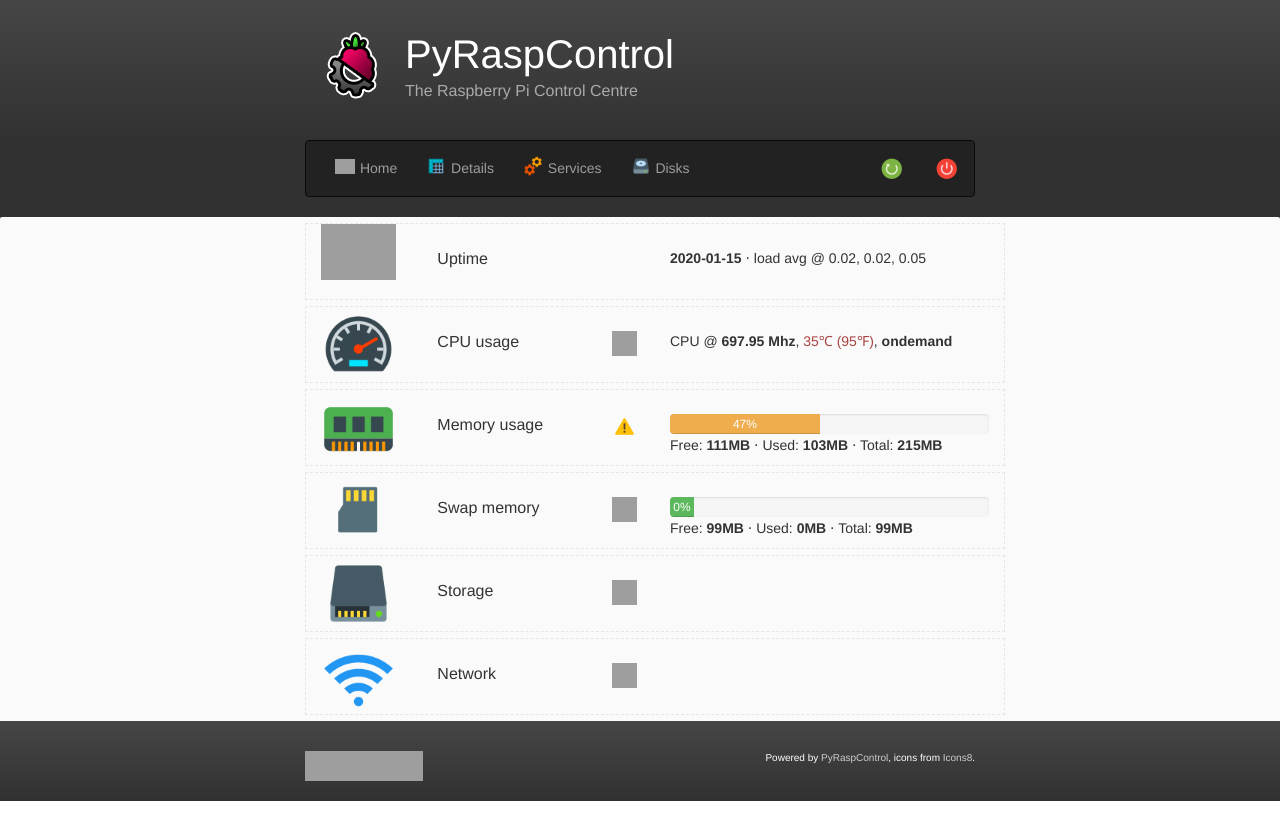
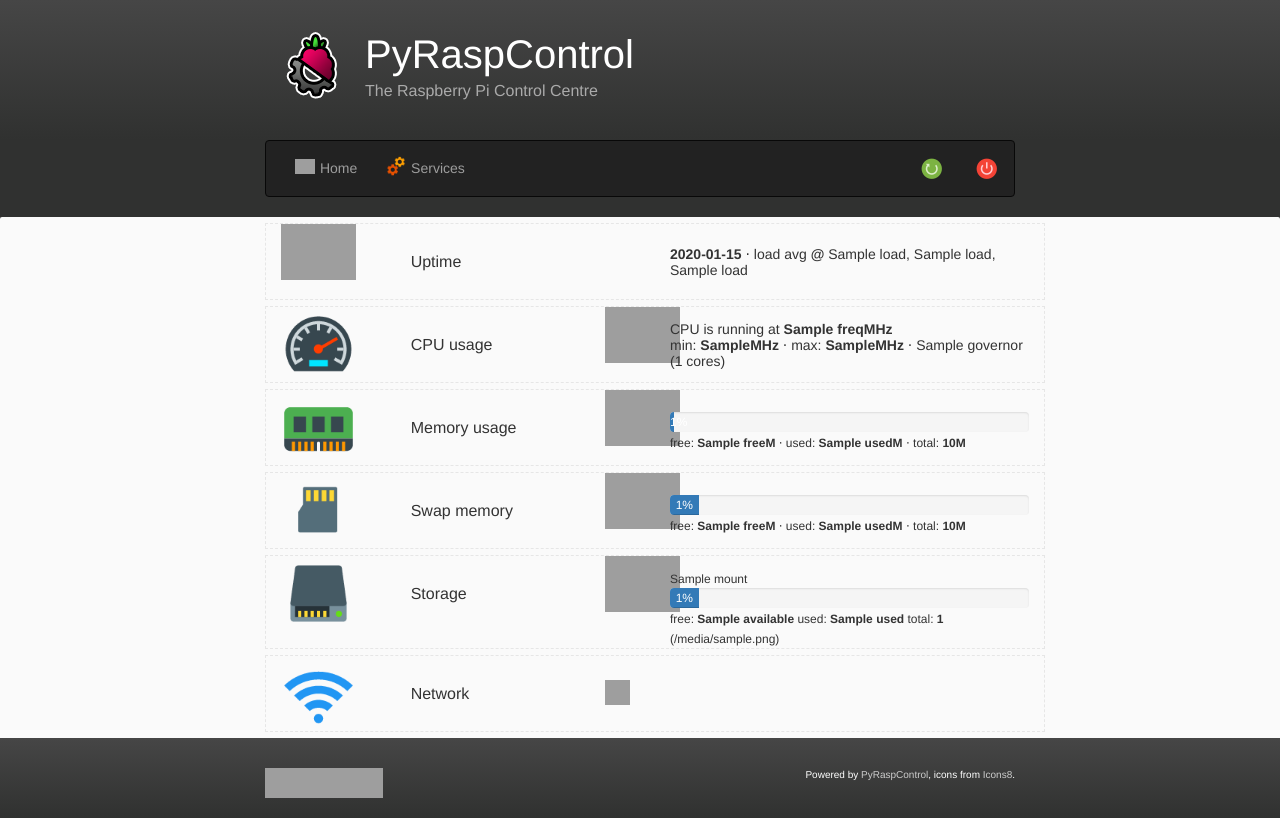
Before and after one commit to davidvuong/pyraspcontrol, a Flask app: template pyraspcontrol/templates/home.html in a window 1280 px wide. Run offline with Flask 2, Linux system fonts and the light colour scheme; the template is opened without the code that fills it: most values are stand-ins (such as "Sample title", 1, 10 or a date in 2020); some libraries are stand-ins or nearby versions; grey boxes are pictures that could not be loaded.

Commit message:
feat+fix+rm(home): integrated lib with home page
1. Fixed a few bugs in a couple library modules in the process.
2. Reduced the warning and danger threshold for storage spaces.
3. Removed disks and details pages (for now)

```diff
--- a/pyraspcontrol/lib/memory.py
+++ b/pyraspcontrol/lib/memory.py
@@ -28,7 +28,7 @@
 
 
 def get_ram_info():
-    ram_data = map(int, re.findall(_FREE_PATTERN, _execute_free()[2]))
+    ram_data = map(int, re.findall(_FREE_PATTERN, _execute_free()[1]))
     total, used, free, shared, buffers, cached = ram_data
     data = {
         'total': total,
@@ -41,7 +41,7 @@
         'alert': constants.SUCCESS,
     }
     data['percentage'] = int(round((data['used'] / total) * 100))
-    if data['alert'] >= _WARNING_MEMORY_THRESHOLD:
+    if data['percentage'] >= _WARNING_MEMORY_THRESHOLD:
         data['alert'] = constants.WARNING
     return data
 
@@ -52,7 +52,7 @@
         'total': total,
         'used': used,
         'free': free,
-        'percentage': used / total,
+        'percentage': int(round(used / total)),
         'alert': constants.SUCCESS,
     }
     if data['percentage'] > _MAX_USED_SWAP:
--- a/pyraspcontrol/lib/storage.py
+++ b/pyraspcontrol/lib/storage.py
@@ -6,8 +6,8 @@
 
 from pyraspcontrol.lib import constants
 
-_DISK_USAGE_DANGER_THRESHOLD = 90
-_DISK_USAGE_WARNING_THRESHOLD = 70
+_DISK_USAGE_DANGER_THRESHOLD = 85
+_DISK_USAGE_WARNING_THRESHOLD = 65
 
 
 def get_disks():
@@ -44,4 +44,5 @@
             disk_data['alert'] = constants.DANGER
         if disk_data['percentage'] > _DISK_USAGE_WARNING_THRESHOLD:
             disk_data['alert'] = constants.WARNING
+        data.append(disk_data)
     return data
--- a/pyraspcontrol/static/css/home.css
+++ b/pyraspcontrol/static/css/home.css
@@ -11,15 +11,36 @@
     min-height: 77px;
 }
 
+/* row-content */
 div.home-page * .title,
+div.home-page * .content-wrapper {
+    line-height: 75px;
+}
 div.home-page * .content {
     font-size: 14px;
 
-    position: relative;
-    top: 24px;
+    display: inline-block;
+    vertical-align: middle;
+    line-height: normal;
 }
-div.home-page * span.title {
+div.home-page * .title {
     font-size: 16px;
+}
+
+/* row-progress-content */
+div.home-page * .progress.content {
+    display: block;
+    margin-bottom: 0;
+}
+div.home-page * .progress-bar-content {
+    font-size: 12px;
+}
+
+div.home-page * .progress-content-wrapper {
+    padding-top: 12px;
+}
+div.home-page * .progress-content-wrapper.simple {
+    padding-top: 22px;
 }
 
 div.home-page * img[src="../static/images/icons/danger.png"],
@@ -28,6 +49,8 @@
     width: 25px;
     height: 25px;
 
+    cursor: pointer;
+
     position: relative;
     top: 24px;
 }
--- a/pyraspcontrol/static/css/pyraspcontrol.css
+++ b/pyraspcontrol/static/css/pyraspcontrol.css
@@ -8,8 +8,8 @@
     padding: 40px 20px;
 }
 
-.container, .navbar .container {
-    max-width: 700px;
+.container, .navbar {
+    max-width: 780px;
 }
 
 .container-content {
@@ -94,11 +94,6 @@
     font-size: 10px;
 }
 
-.progress-bar-content {
-    position: relative;
-    top: 5px;
-}
-
 /* Media queries */
 @media (max-width: 770px) {
     body {
--- a/pyraspcontrol/templates/components/navbar.tpl.html
+++ b/pyraspcontrol/templates/components/navbar.tpl.html
@@ -20,17 +20,9 @@
                 <a href="/">
                     <img src="../static/images/icons/home.png" class="navbar-icon"> Home</a>
             </li>
-            <li {% if page == 'details' %} class="active" {% endif %}>
-                <a href="/details">
-                    <img src="../static/images/icons/datasheet.png" class="navbar-icon"> Details</a>
-            </li>
             <li {% if page == 'services' %} class="active" {% endif %}>
                 <a href="/services">
                     <img src="../static/images/icons/services.png" class="navbar-icon"> Services</a>
-            </li>
-            <li {% if page == 'disks' %} class="active" {% endif %}>
-                <a href="/disks">
-                    <img src="../static/images/icons/disks.png" class="navbar-icon"> Disks</a>
             </li>
         </ul>
         <ul class="nav navbar-nav navbar-right">
--- a/pyraspcontrol/templates/details.html
+++ /dev/null
@@ -1,6 +0,0 @@
-{% extends 'components/base.tpl.html' %}
-{% block content %}
-
-PyRaspControl DETAILS PAGE!
-
-{% endblock %}
--- a/pyraspcontrol/templates/disks.html
+++ /dev/null
@@ -1,6 +0,0 @@
-{% extends 'components/base.tpl.html' %}
-{% block content %}
-
-PyRaspControl DISK PAGE!
-
-{% endblock %}
--- a/pyraspcontrol/templates/home.html
+++ b/pyraspcontrol/templates/home.html
@@ -9,10 +9,13 @@
         <div class="col-md-2"><img src="../static/images/icons/time.png"></div>
         <div class="col-md-3"><span class="title">Uptime</span></div>
         <div class="col-md-1"></div>
-        <div class="col-md-6">
+        <div class="col-md-6 content-wrapper">
             <span class="content">
                 <strong>{{ uptime['uptime'] }}</strong> &sdot;
-                load avg @ 0.02, 0.02, 0.05
+                load avg <strong>@</strong>
+                {{ cpu['loads'][0] }},
+                {{ cpu['loads'][1] }},
+                {{ cpu['loads'][2] }}
             </span>
         </div>
     </div>
@@ -20,12 +23,17 @@
     <div class="row">
         <div class="col-md-2"><img src="../static/images/speedometer.png"></div>
         <div class="col-md-3"><span class="title">CPU usage</span></div>
-        <div class="col-md-1"><img src="../static/images/icons/success.png"></div>
-        <div class="col-md-6">
+        <div class="col-md-1">
+            <img src="../static/images/icons/{{ cpu['alert'] }}.png">
+        </div>
+        <div class="col-md-6 content-wrapper">
             <span class="content">
-                CPU @ <strong>697.95 Mhz</strong>,
-                <span class="text-danger">35℃ (95℉)</span>,
-                <strong>ondemand</strong>
+                CPU is running at <strong>{{ cpu['cpu_data'][0]['freq'] }}MHz</strong>
+                <br>
+                min: <strong>{{ cpu['cpu_data'][0]['min_freq'] }}MHz</strong> &sdot;
+                max: <strong>{{ cpu['cpu_data'][0]['max_freq'] }}MHz</strong> &sdot;
+                {{ cpu['cpu_data'][0]['governor'] }}
+                ({{ cpu['cpu_count'] }} cores)
             </span>
         </div>
     </div>
@@ -33,19 +41,17 @@
     <div class="row">
         <div class="col-md-2"><img src="../static/images/memory.png"></div>
         <div class="col-md-3"><span class="title">Memory usage</span></div>
-        <div class="col-md-1"><img src="../static/images/icons/warning.png"></div>
-        <div class="col-md-6">
+        <div class="col-md-1"><img src="../static/images/icons/{{ ram['alert'] }}.png"></div>
+        <div class="col-md-6 progress-content-wrapper simple">
             <div class="progress content">
-                <div class="progress-bar progress-bar-warning" role="progressbar"
-                     aria-valuenow="35" aria-valuemin="0" aria-valuemax="100"
-                     style="width: 47%;">
-                    47%
-                </div>
+                <div class="progress-bar progress-bar-{{ ram['alert'] }}" role="progressbar"
+                     aria-valuenow="{{ ram['percentage'] }}" aria-valuemin="0" aria-valuemax="100"
+                     style="width: {{ ram['percentage'] }}%;">{{ ram['percentage'] }}%</div>
             </div>
             <span class="progress-bar-content">
-                Free: <strong>111MB</strong> &sdot;
-                Used: <strong>103MB</strong> &sdot;
-                Total: <strong>215MB</strong>
+                free: <strong>{{ ram['free'] }}M</strong> &sdot;
+                used: <strong>{{ ram['used'] }}M</strong> &sdot;
+                total: <strong>{{ ram['total'] }}M</strong>
             </span>
         </div>
     </div>
@@ -53,35 +59,61 @@
     <div class="row">
         <div class="col-md-2"><img src="../static/images/micro_sd_card.png"></div>
         <div class="col-md-3"><span class="title">Swap memory</span></div>
-        <div class="col-md-1"><img src="../static/images/icons/success.png"></div>
-        <div class="col-md-6">
+        <div class="col-md-1"><img src="../static/images/icons/{{ swap['alert'] }}.png"></div>
+        <div class="col-md-6 progress-content-wrapper simple">
             <div class="progress content">
-                <div class="progress-bar progress-bar-success" role="progressbar"
-                     aria-valuenow="35" aria-valuemin="0" aria-valuemax="100"
-                     style="width: 2em;">
-                    0%
+                <div class="progress-bar progress-bar-{{ swap['alert'] }}" role="progressbar"
+                     aria-valuenow="{{ swap['percentage'] }}" aria-valuemin="0" aria-valuemax="100"
+                     style="width: {{ '8' if swap['percentage'] < 8 else swap['percentage'] }}%;">
+                    {{ swap['percentage'] }}%
                 </div>
             </div>
             <span class="progress-bar-content">
-                Free: <strong>99MB</strong> &sdot;
-                Used: <strong>0MB</strong> &sdot;
-                Total: <strong>99MB</strong>
+                free: <strong>{{ swap['free'] }}M</strong> &sdot;
+                used: <strong>{{ swap['used'] }}M</strong> &sdot;
+                total: <strong>{{ swap['total'] }}M</strong>
             </span>
         </div>
     </div>
 
+    {% for disk in storage %}
     <div class="row">
-        <div class="col-md-2"><img src="../static/images/sdd_storage.png"></div>
-        <div class="col-md-3"><span class="title">Storage</span></div>
-        <div class="col-md-1"><img src="../static/images/icons/danger.png"></div>
-        <div class="col-md-6"></div>
+        <div class="col-md-2">
+            {% if loop.index0 == 0 %}
+            <img src="../static/images/sdd_storage.png">
+            {% endif %}
+        </div>
+        <div class="col-md-3">
+            {% if loop.index0 == 0 %}
+            <span class="title">Storage</span>
+            {% endif %}
+        </div>
+
+        <div class="col-md-1"><img src="../static/images/icons/{{ disk['alert'] }}.png"></div>
+        <div class="col-md-6 progress-content-wrapper">
+            <span class="progress-bar-content">{{ disk['mount'] }}</span>
+            <div class="progress content">
+                <div class="progress-bar progress-bar-{{ disk['alert'] }}" role="progressbar"
+                     aria-valuenow="{{ disk['percentage'] }}" aria-valuemin="0" aria-valuemax="100"
+                     style="width: {{ '8' if disk['percentage'] < 8 else disk['percentage'] }}%;">
+                    {{ disk['percentage'] }}%
+                </div>
+            </div>
+            <span class="progress-bar-content">
+                free: <strong>{{ disk['available'] }}</strong>
+                used: <strong>{{ disk['used'] }}</strong>
+                total: <strong>{{ disk['size'] }}</strong>
+                ({{ disk['file_system'] }})
+            </span>
+        </div>
     </div>
+    {% endfor %}
 
     <div class="row">
         <div class="col-md-2"><img src="../static/images/wifi.png"></div>
         <div class="col-md-3"><span class="title">Network</span></div>
         <div class="col-md-1"><img src="../static/images/icons/success.png"></div>
-        <div class="col-md-6"></div>
+        <div class="col-md-6 content-wrapper"></div>
     </div>
 </div>
 {% endblock %}
--- a/pyraspcontrol/views.py
+++ b/pyraspcontrol/views.py
@@ -8,6 +8,9 @@
 
 from pyraspcontrol.lib.cpu import get_cpu_info
 from pyraspcontrol.lib.cpu import get_temperature
+from pyraspcontrol.lib.memory import get_ram_info
+from pyraspcontrol.lib.memory import get_swap_info
+from pyraspcontrol.lib.storage import get_disks
 
 
 @app.route('/', methods=['GET'])
@@ -15,22 +18,15 @@
     context = {
         'page': 'index',
         'uptime': get_uptime(),
-        # 'cpu': get_cpu_info(),
-        # 'cpu_temp': get_temperature(),
+        'cpu': get_cpu_info(),
+        'cpu_temp': get_temperature(),
+        'ram': get_ram_info(),
+        'swap': get_swap_info(),
+        'storage': get_disks(),
     }
     return render_template('home.html', **context)
-
-
-@app.route('/details', methods=['GET'])
-def details():
-    return render_template('details.html', page='details')
 
 
 @app.route('/services', methods=['GET'])
 def services():
     return render_template('services.html', page='services')
-
-
-@app.route('/disks', methods=['GET'])
-def disks():
-    return render_template('disks.html', page='disks')
```
Also changed, not shown: pyraspcontrol/static/images/glyphicons-halflings-white.png (deleted), pyraspcontrol/static/images/glyphicons-halflings.png (deleted), pyraspcontrol/static/images/icons/datasheet.png (deleted), pyraspcontrol/static/images/icons/disks.png (deleted).
